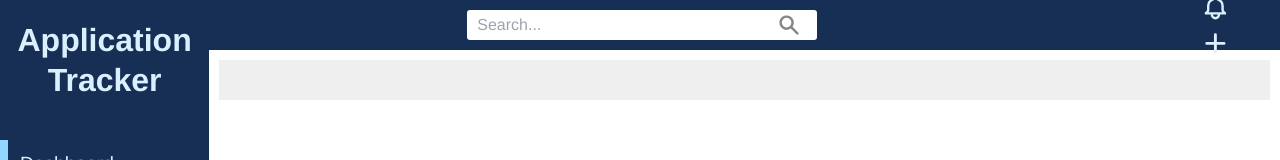
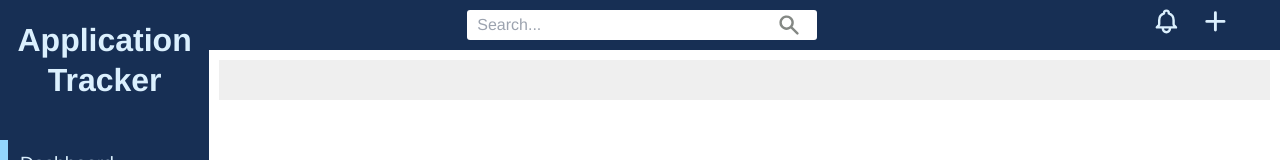
Before and after one commit to psilentrain1/jmdm-apps-application_tracker, a React (Vite) app: page / in a window 1280 px wide. Shown: the top 160 px of the page. Built offline with nearby package versions, Linux system fonts and the light colour scheme.

Commit message:
fix: fixed link highlighting for new app in header

```diff
--- a/src/components/Header.tsx
+++ b/src/components/Header.tsx
@@ -1,4 +1,5 @@
-import { HiOutlineBell, HiPlus, HiSearch } from "react-icons/hi";
+import { HiOutlineBell, HiPlus, HiSearch } from "react-icons/hi"
+import { Link } from "react-router"
 
 export function Header() {
     return (
@@ -6,7 +7,12 @@ export function Header() {
             <header>
                 <div className="search">
                     <form action="">
-            <input type="search" name="search" id="search" placeholder="Search..." />
+                        <input
+                            type="search"
+                            name="search"
+                            id="search"
+                            placeholder="Search..."
+                        />
                         <HiSearch />
                     </form>
                 </div>
@@ -14,11 +20,11 @@ export function Header() {
                     <button type="button">
                         <HiOutlineBell />
                     </button>
-          <a href="/edit/new">
+                    <Link to="/edit/new">
                         <HiPlus />
-          </a>
+                    </Link>
                 </div>
             </header>
         </>
-  );
+    )
 }
--- a/src/style.css
+++ b/src/style.css
@@ -210,9 +210,8 @@ header button {
     transition: color 0.3s ease;
 }
 
-header button:hover,
-header a:hover {
-    color: var(--clr-primary-300);
+header a {
+    display: inline-block;
 }
 
 header button:active,
@@ -234,6 +233,11 @@ header a:visited {
 header svg {
     font-size: 1.8rem;
     margin: 0 10px;
+    transition: color 0.3s ease;
+}
+
+header svg:hover {
+    color: var(--clr-primary-300);
 }
 
 /* -------- */
```
Lines whose indentation alone changed are shown as unchanged.
